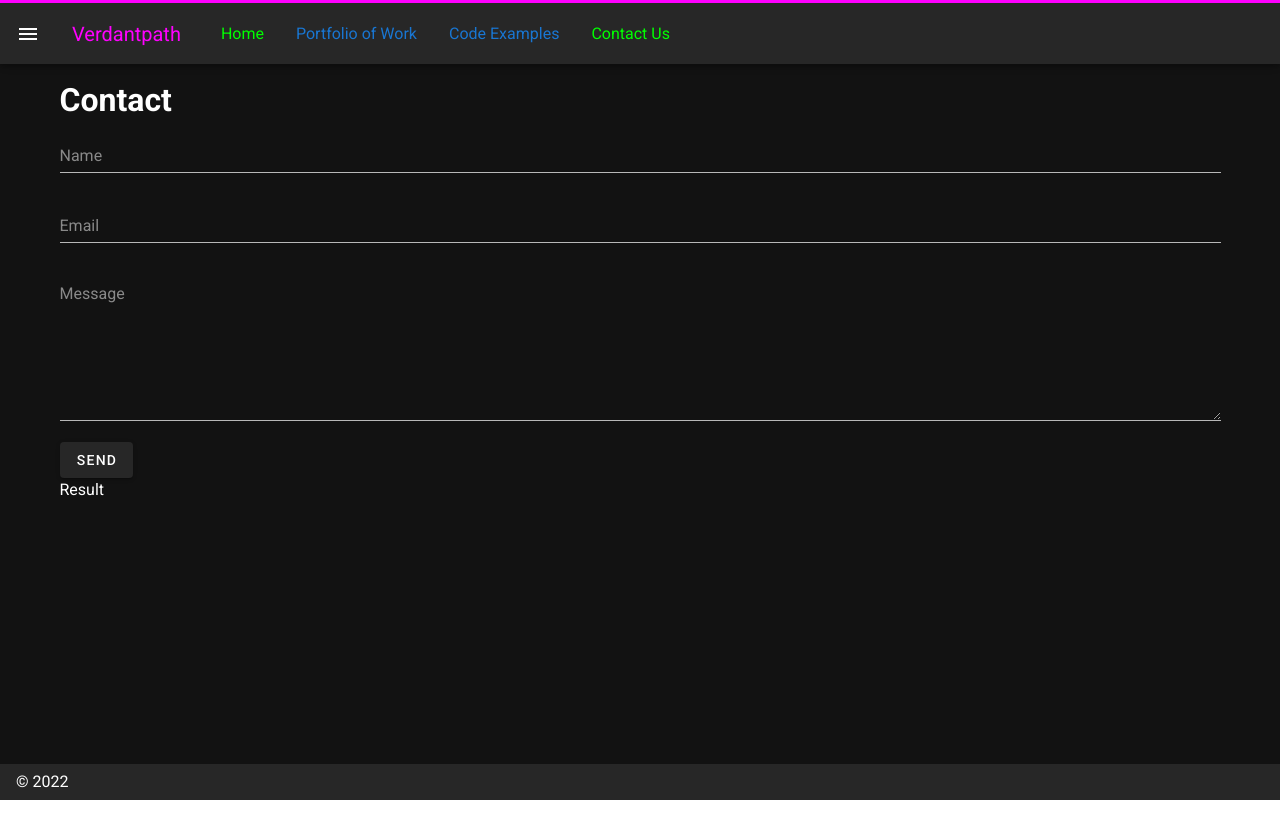
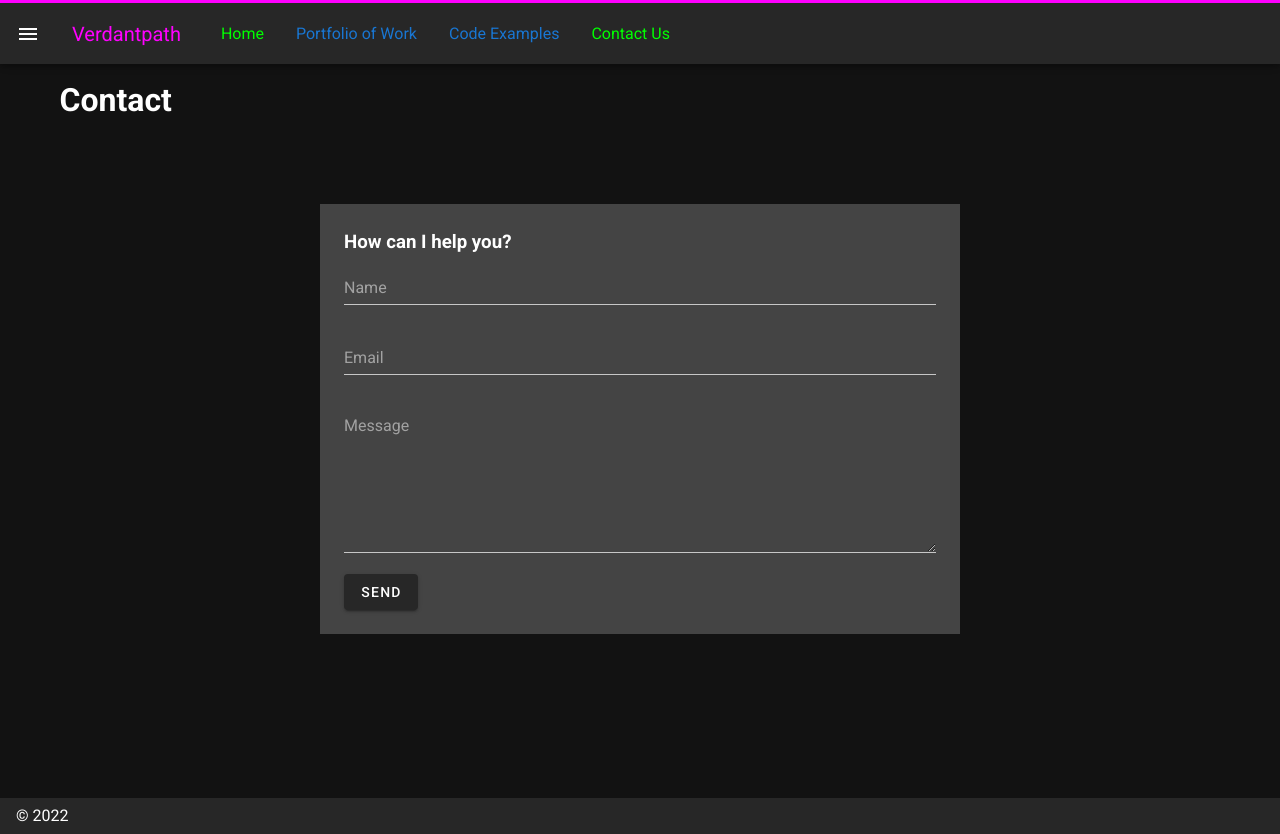
Before and after one commit to verdantpath/verdantpath-nuxt, a Nuxt app: page /contact in a window 1280 px wide. Before the commit the page ends 800 px from the top, so only its background shows below. Built offline with nearby package versions, Linux system fonts and the light colour scheme.

Commit message:
Add contact page

```diff
--- a/pages/contact.vue
+++ b/pages/contact.vue
@@ -5,18 +5,20 @@
       <v-layout row wrap class="mb-3">
         <v-row>
           <v-col align-self="center">
+            <div id="contact-form-wrapper">
               <v-form @submit.prevent="handleSubmit">
+                <h3>How can I help you?</h3>
                 <v-text-field type="text" name="name" placeholder="Name" v-model="form.name" required></v-text-field>
                 <v-text-field type="text" name="email" placeholder="Email" v-model="form.email" required></v-text-field>
                 <v-textarea name="message" placeholder="Message" v-model="form.message" required></v-textarea>
                 <v-btn type="submit">Send</v-btn>
               </v-form>
-            <div>
-              <p>Result</p>
+            </div>
+            <!-- <div>
               <p>{{ form.name }}</p>
               <p>{{ form.email }}</p>
               <p>{{ form.message }}</p>
-            </div>
+            </div> -->
           </v-col>
         </v-row>
       </v-layout>
@@ -69,7 +71,14 @@
     }
   }
 </script>
+
 <style>
+#contact-form-wrapper {
+  max-width: 640px;
+  margin: 5rem auto;
+  background-color: #444;
+  padding: 1.5rem;
+}
 .v-enter,
 .v-leave-to {
   opacity: 0;
```
Lines whose indentation alone changed are shown as unchanged.
